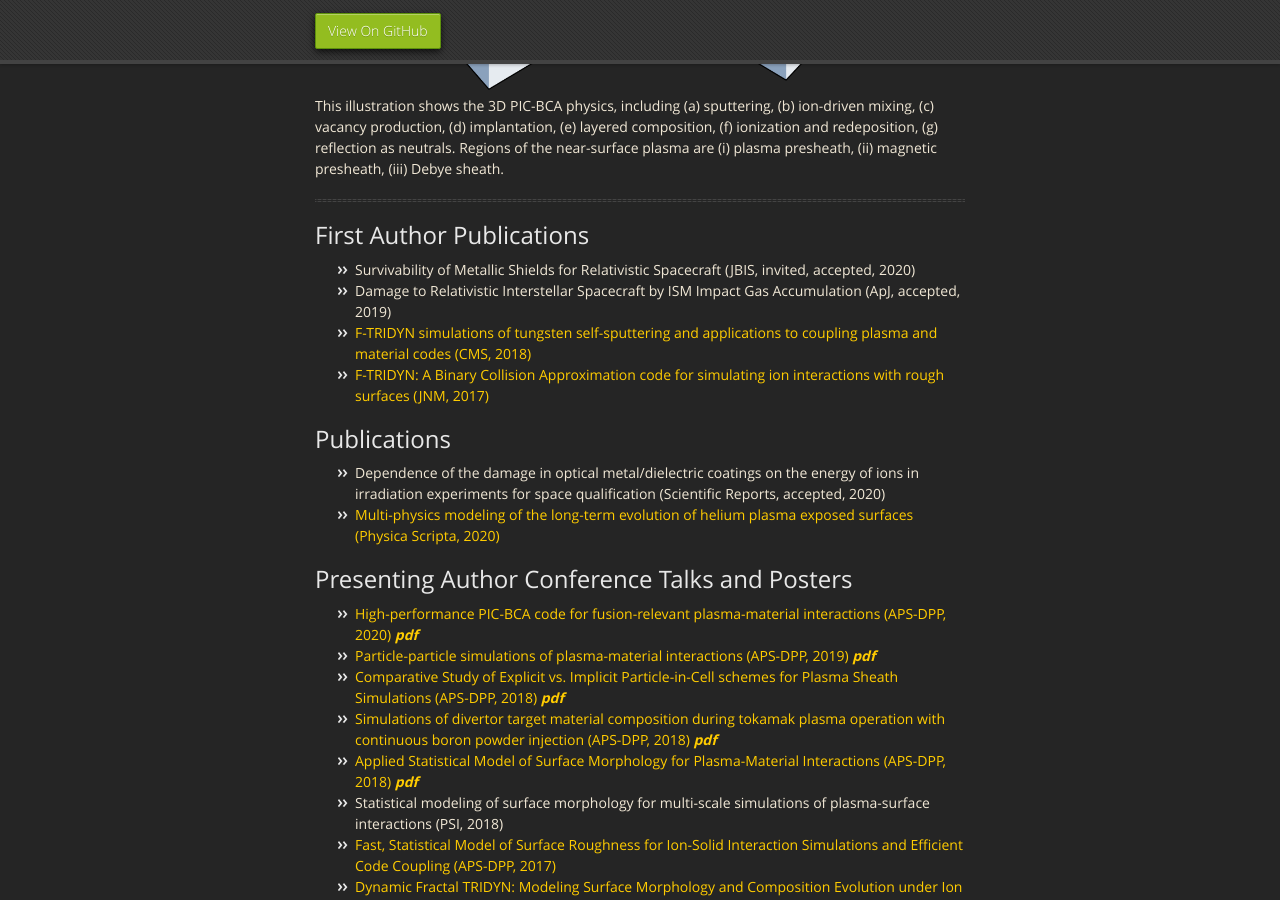
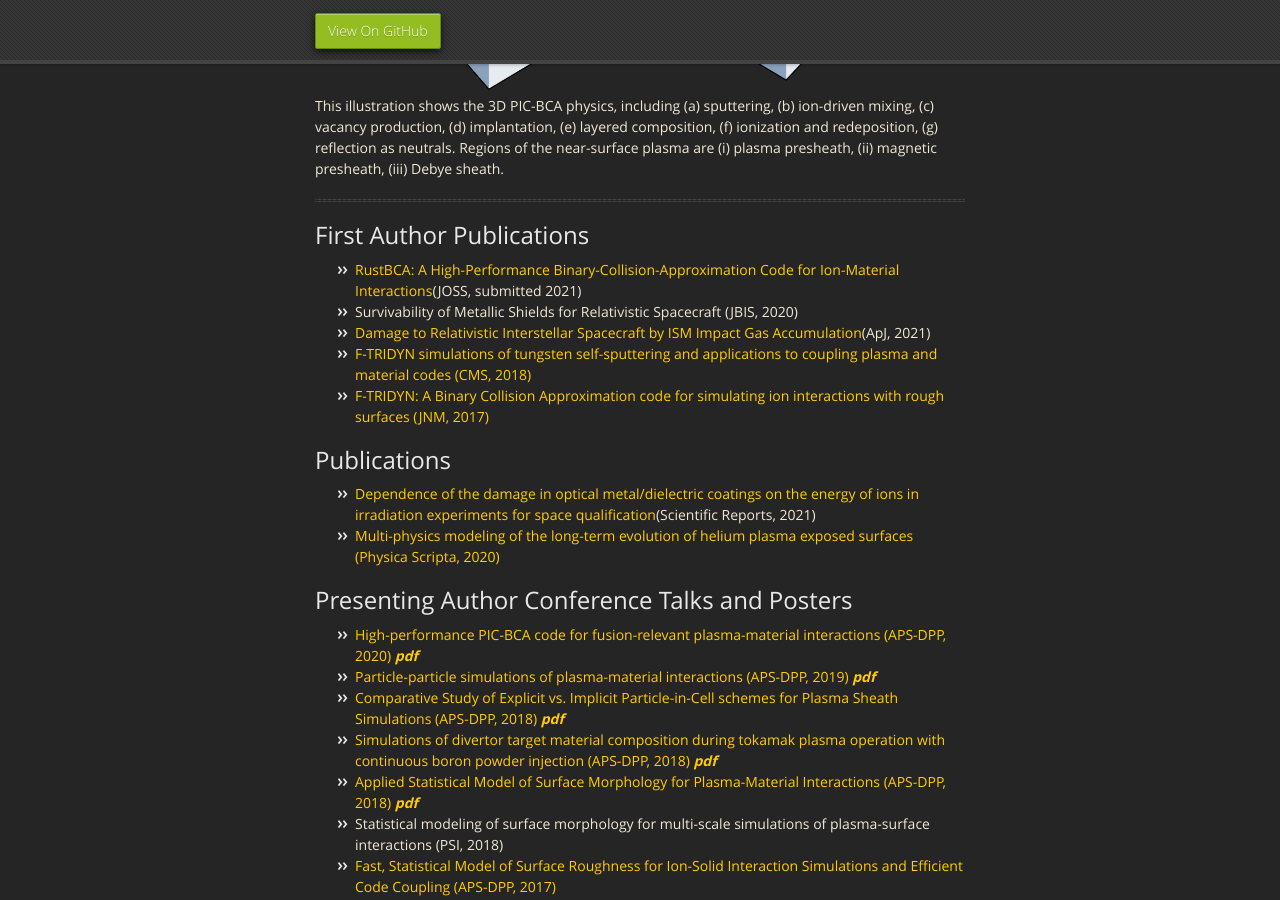
Before and after one commit to drobnyjt/test_jekyll, a Jekyll site: the page built from index.md, in a window 1280 px wide and 900 px high, scrolled down 1043 px. Built offline with Jekyll 4.4.1, drawn with Linux system fonts in a browser that asks for light colours; our own code applies the rules of GitHub Pages for plain Markdown files.

Commit message:
Update index.md

```diff
--- a/index.md
+++ b/index.md
@@ -22,13 +22,14 @@ This illustration shows the 3D PIC-BCA physics, including (a) sputtering, (b) io
 * * *
 
 ## First Author Publications
-* Survivability of Metallic Shields for Relativistic Spacecraft (JBIS, invited, accepted, 2020)
-* Damage to Relativistic Interstellar Spacecraft by ISM Impact Gas Accumulation (ApJ, accepted, 2019)
+* [RustBCA: A High-Performance Binary-Collision-Approximation Code for Ion-Material Interactions](https://github.com/lcpp-org/RustBCA/blob/master/paper/paper.md)(JOSS, submitted 2021)
+* Survivability of Metallic Shields for Relativistic Spacecraft (JBIS, 2020)
+* [Damage to Relativistic Interstellar Spacecraft by ISM Impact Gas Accumulation](https://iopscience.iop.org/article/10.3847/1538-4357/abd4ec)(ApJ, 2021)
 * [F-TRIDYN simulations of tungsten self-sputtering and applications to coupling plasma and material codes (CMS, 2018)](https://doi.org/10.1016/j.commatsci.2018.03.032)
 * [F-TRIDYN: A Binary Collision Approximation code for simulating ion interactions with rough surfaces (JNM, 2017)](https://doi.org/10.1016/j.jnucmat.2017.07.037)
 
 ## Publications
-* Dependence of the damage in optical metal/dielectric coatings on the energy of ions in irradiation experiments for space qualification (Scientific Reports, accepted, 2020)
+* [Dependence of the damage in optical metal/dielectric coatings on the energy of ions in irradiation experiments for space qualification](10.1038/s41598-021-82860-7)(Scientific Reports, 2021)
 * [Multi-physics modeling of the long-term evolution of helium plasma exposed surfaces (Physica Scripta, 2020)](https://doi.org/10.1088/1402-4896/ab4c29)
 
 ## Presenting Author Conference Talks and Posters
```
